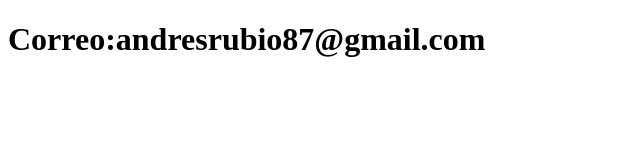
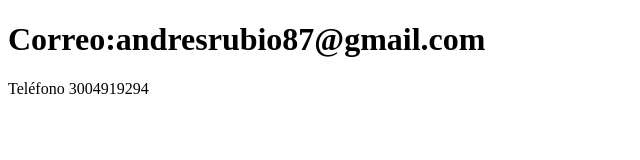
Before and after one commit to andresrubio87/Aprendiendo-Git, a plain HTML site: page contacto.html in a window 1280 px wide. Shown: the whole page, without its empty margins (0-640 px from the left). Drawn offline with Linux system fonts and the light colour scheme.

Commit message:
actualiza

```diff
--- a/contacto.html
+++ b/contacto.html
@@ -7,5 +7,6 @@
 </head>
 <body>
     <h1>Correo:andresrubio87@gmail.com</h1>
+    <p>Teléfono 3004919294</p>
 </body>
 </html>
```
